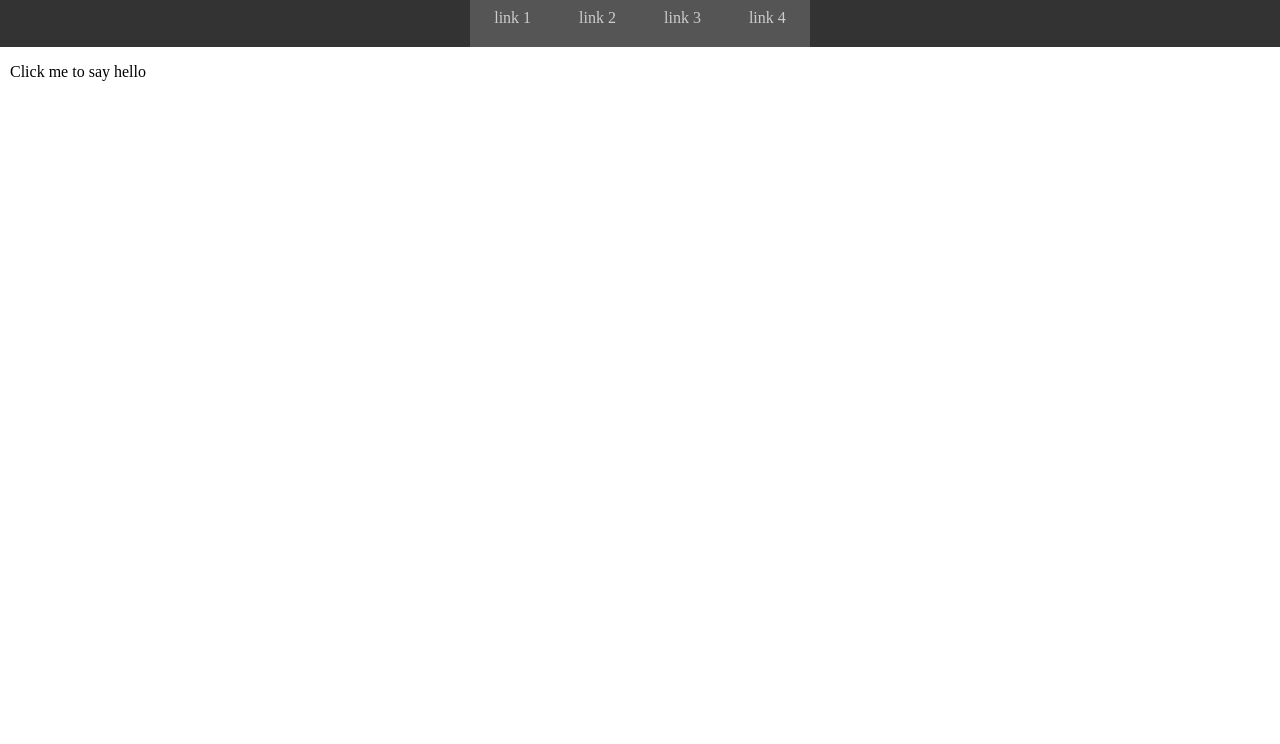
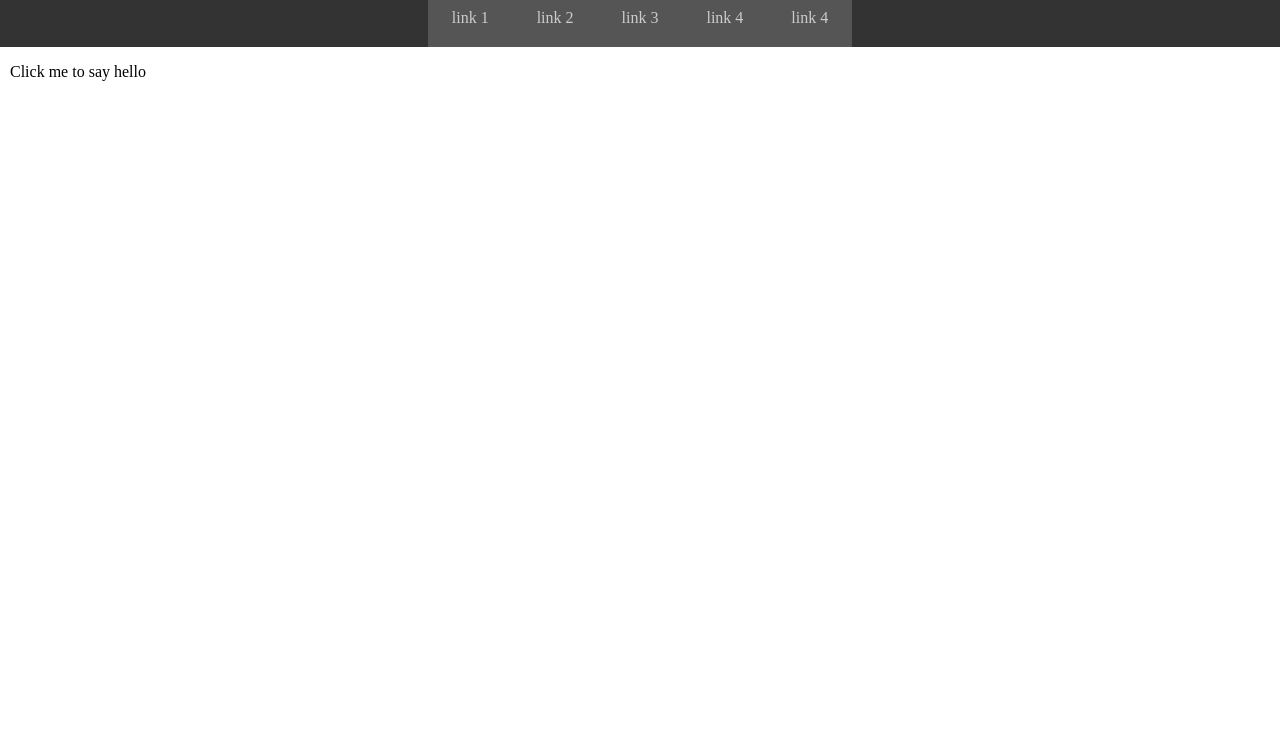
Before and after one commit to seanm22/02-lab, a plain HTML site: page index.html in a window 1280 px wide. Shown: the part 56-800 px from the top of the page. Drawn offline with Linux system fonts and the light colour scheme.

Commit message:
five links working

```diff
--- a/index.html
+++ b/index.html
@@ -17,6 +17,7 @@
     <a href="#">link 2</a>
     <a href="#">link 3</a>
     <a href="#">link 4</a>
+    <a href="#">link 4</a>
 
   </nav>
 
```
